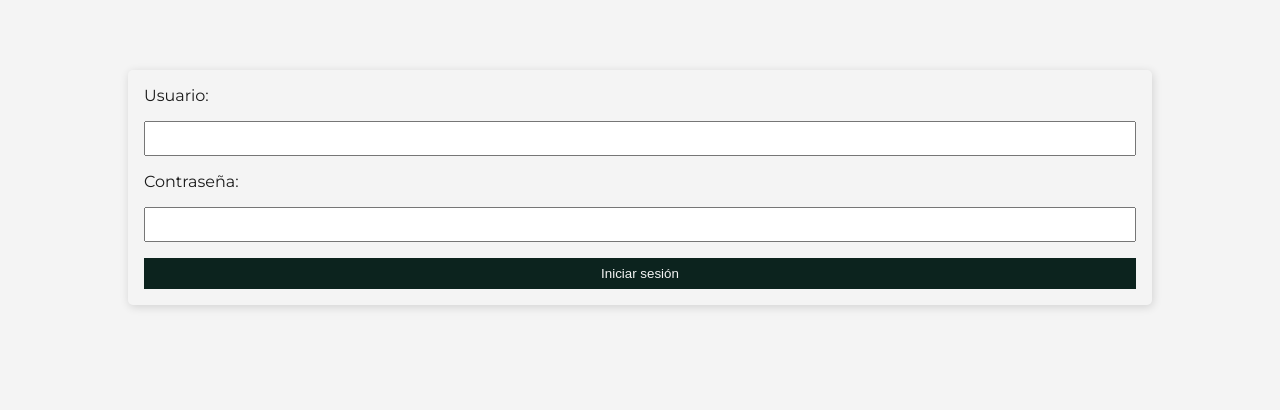
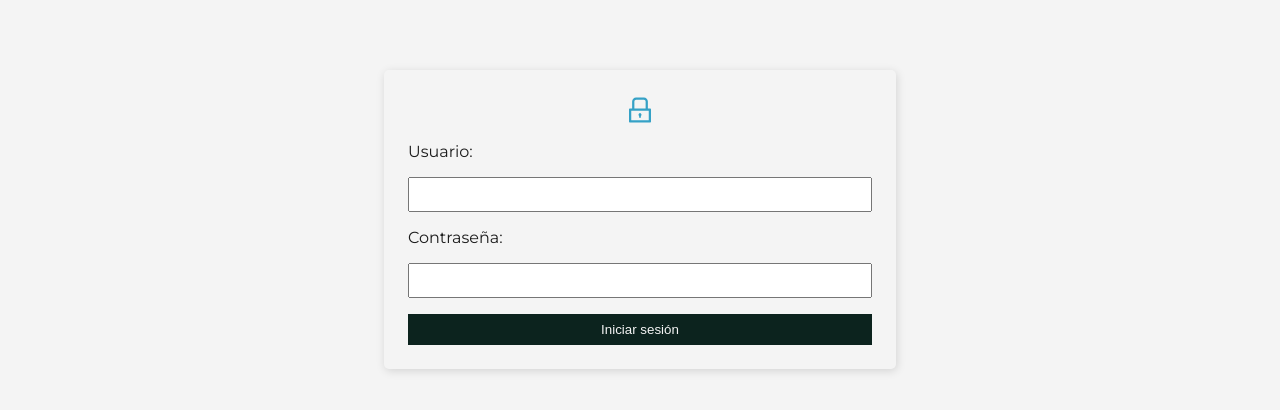
Before and after one commit to ricardoggz/himfg-cursos-website, a Next.js app: page /admin in a window 1280 px wide. Shown: the part 280-690 px from the top of the page. Built offline with nearby package versions, Linux system fonts and the light colour scheme.

Commit message:
[change]: styles in Login component

```diff
--- a/src/components/login/login.js
+++ b/src/components/login/login.js
@@ -1,13 +1,16 @@
 import styles from './login.module.css'
-import { Container } from '../../components'
+import { AiOutlineLock } from 'react-icons/ai'
 
 export const Login = ({children, onSubmit})=>{
     return (
         <div className='flexContainer'>
             <form
             onSubmit={onSubmit}
-            className={styles.formLogin}
+            className={`${styles.formLogin} boxShadow`}
             >
+                <label className={styles.formIcon}>
+                    <AiOutlineLock />
+                </label>
                 {children}
             </form>
         </div>
--- a/src/components/login/login.module.css
+++ b/src/components/login/login.module.css
@@ -1,11 +1,11 @@
 .formLogin{
     border-radius:5px;
-    box-shadow:1px 2px 10px #00000024;
     display:flex;
     flex-direction: column;
     gap:1rem;
-    padding:1rem;
-    width:100%;
+    margin: 0 auto;
+    padding:1.5rem;
+    width:50%;
 }
 .formLogin input{
     padding:0.5rem;
@@ -16,3 +16,15 @@
     color:var(--white-primary);
     padding:0.5rem;
 }
+.formIcon{
+    color:var(--blue-secondary);
+    font-size:2rem;
+    display:flex;
+    justify-content: center;
+    width: 100%;
+}
+@media(min-width:240px) and (max-width:880px){
+    .formLogin{
+        width:100%;
+    }
+}
```
